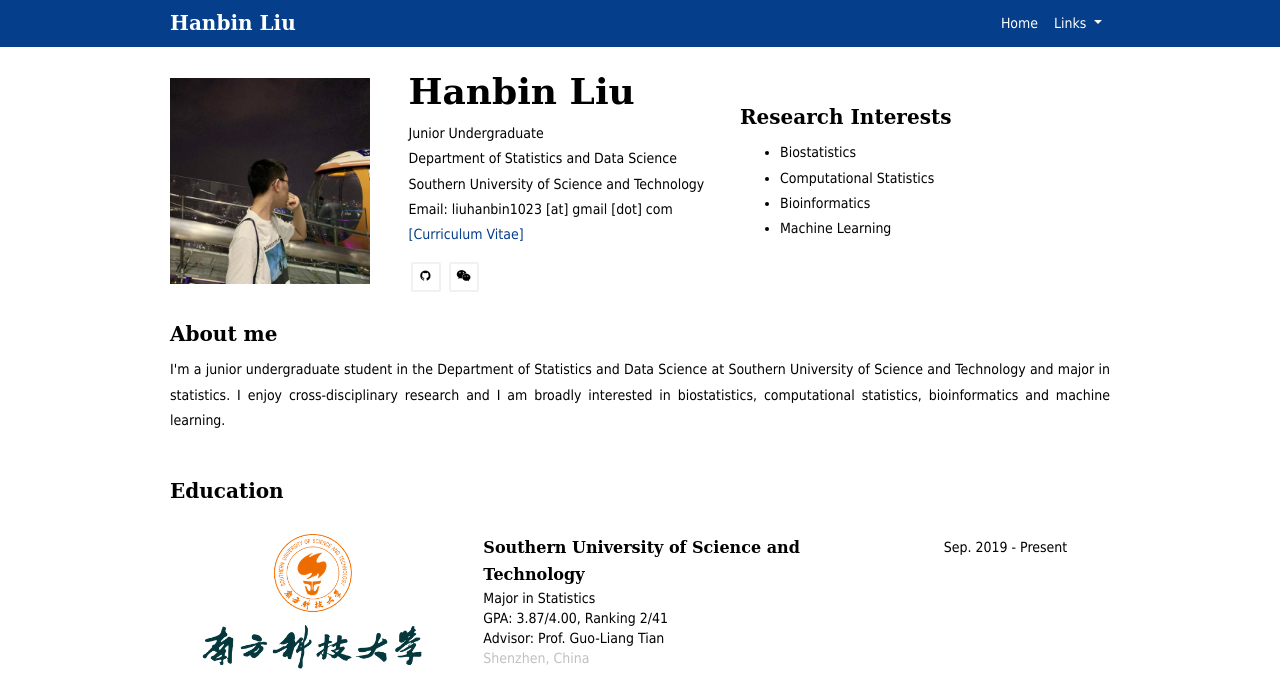
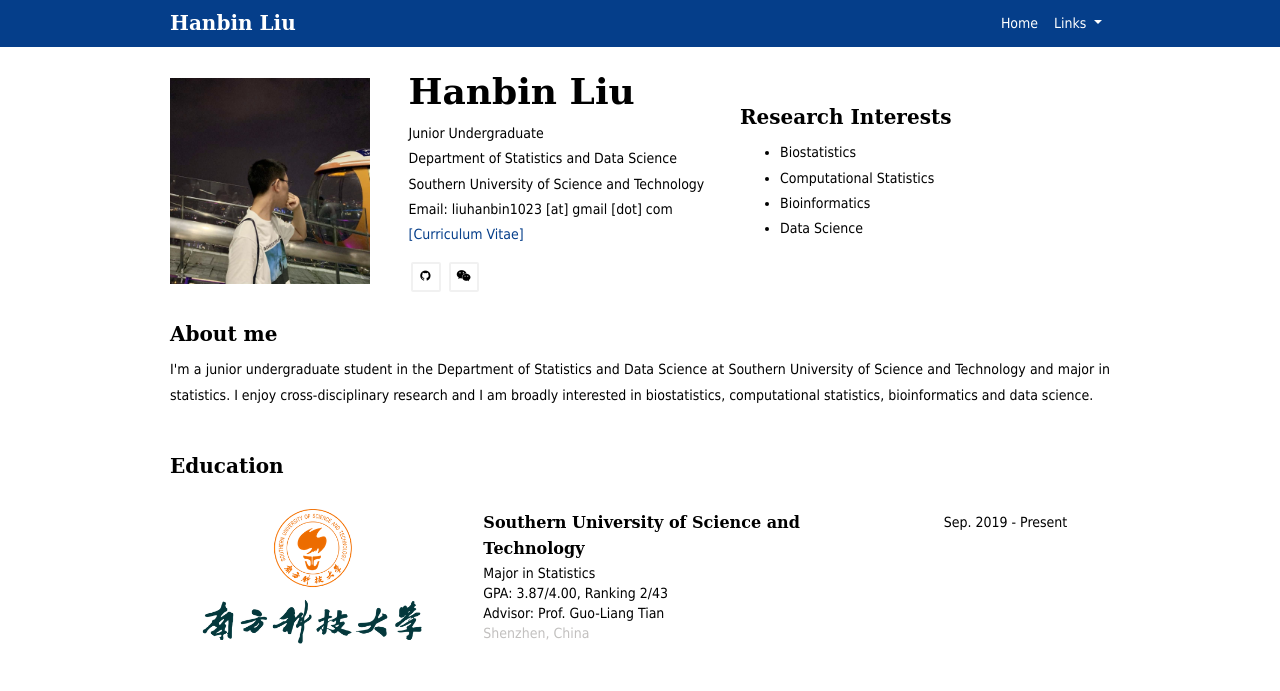
Before and after one commit to Hanbin-Liu/Hanbin-Liu.github.io, a plain HTML site: page index.html in a window 1280 px wide. Shown: the top 691 px of the page. Drawn offline with Linux system fonts and the light colour scheme; a script that the page names is missing; a web font is replaced by a local one.

Commit message:
Update index.html

```diff
--- a/index.html
+++ b/index.html
@@ -110,7 +110,7 @@ Southern University of Science and Technology</div>
 <li>Biostatistics</li>
 <li>Computational Statistics</li>
 <li>Bioinformatics</li>
-<li>Machine Learning</li>
+<li>Data Science</li>
 </ul>
 </div>
 </div>
@@ -128,7 +128,7 @@ Southern University of Science and Technology</div>
 <div class="col col-wrapper">
 <p style="text-align:justify">
 I'm a junior undergraduate student in the Department of Statistics and Data Science at Southern University of Science and Technology and major in statistics.
-I enjoy cross-disciplinary research and I am broadly interested in biostatistics, computational statistics, bioinformatics and machine learning.
+I enjoy cross-disciplinary research and I am broadly interested in biostatistics, computational statistics, bioinformatics and data science.
 </p>
 
 
@@ -167,7 +167,7 @@ I enjoy cross-disciplinary research and I am broadly interested in biostatistics
 </div>
 <div class="info">
 <div>Major in <a href="https://stat-ds.sustech.edu.cn/">Statistics</a></div>
-<div>GPA: 3.87/4.00, Ranking 2/41 </div>
+<div>GPA: 3.87/4.00, Ranking 2/43 </div>
 <div>Advisor: <a href="https://faculty.sustech.edu.cn/tiangl/" >Prof. Guo-Liang Tian</a></div>
 <div class="location">Shenzhen, China</div>
 </div>
```
